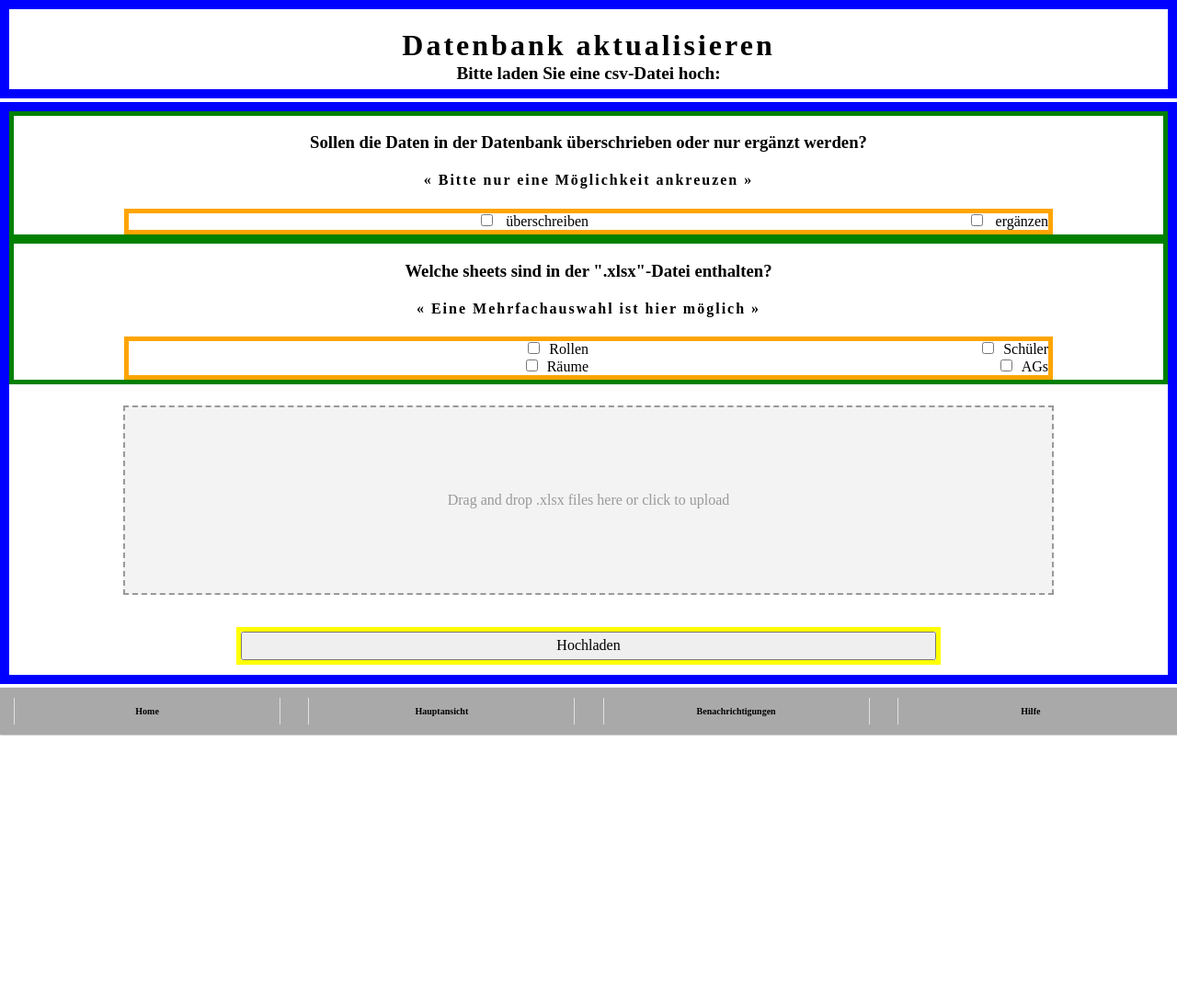
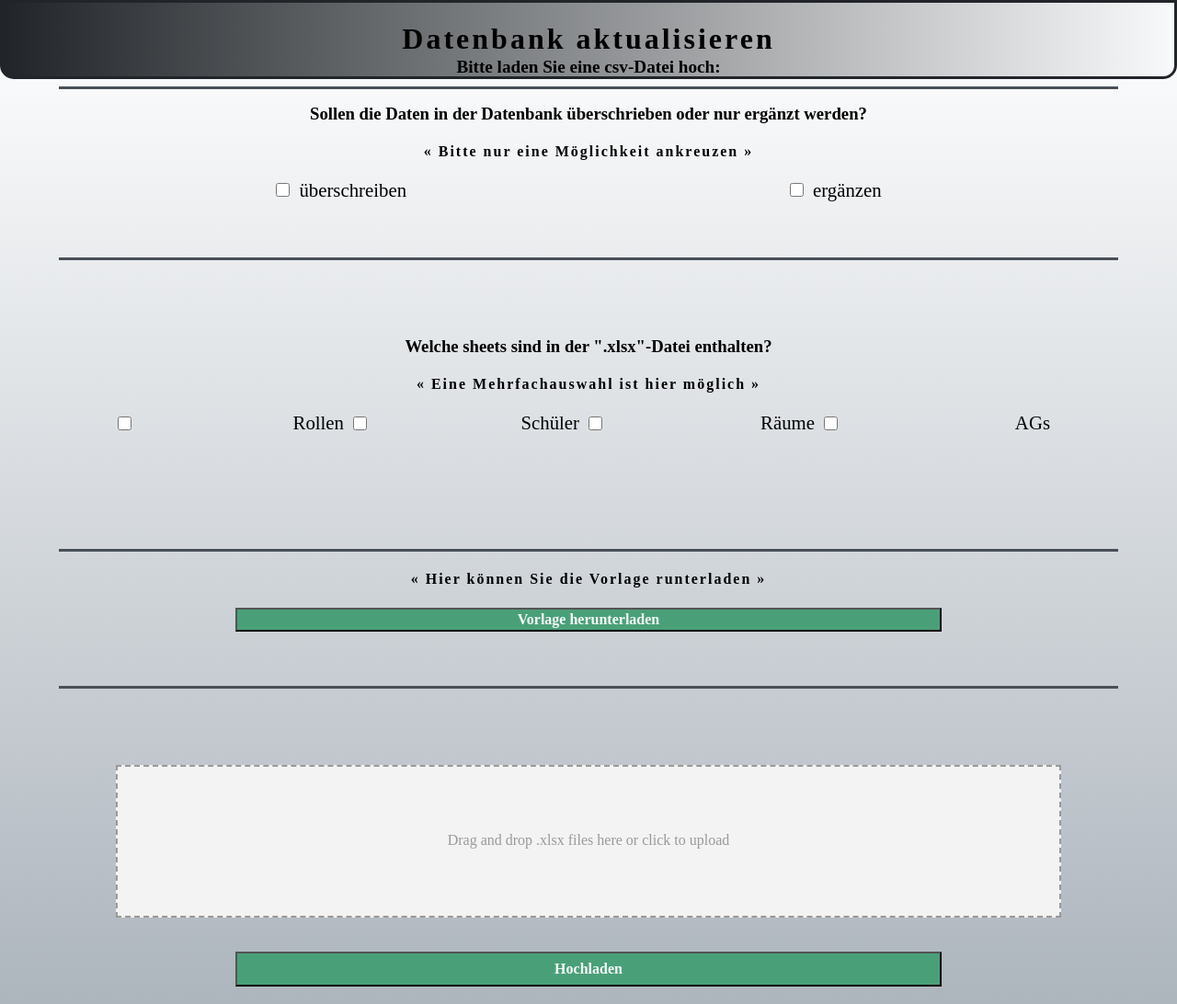
Before and after one commit to LegoStalin/koord-app-altenberge, a Django app: page /csv_import/ in a window 1280 px wide. Shown: the whole page at 92% size. Before the commit the page ends 800 px from the top, so only its background shows below. Run offline with Django 4.2, Linux system fonts and the light colour scheme.

Commit message:
style changes of page csv_import.html

```diff
--- a/koordapp/main_app/static/css/csv_import_style.css
+++ b/koordapp/main_app/static/css/csv_import_style.css
@@ -1,18 +1,28 @@
 :root {
   --primary: hsl(260, 100%, 80%);
+  --page_background: #f8f9fa;
+  --text_color: #212529;
 }
 .block_container {
   display: grid;
-  height: 98dvh;
-  grid-template-rows: 0.3fr 2fr 0.3fr;
+  height: 100dvh;
+  grid-template-rows: 0.3fr 2fr 0.5fr;
   grid-template-areas: "header" "content" "footer";
-  gap: 0.5%;
+  gap: 1%;
+  background-color: #f8f9fa;
+  width: 100vw;
 }
 .header_container {
   grid-area: header;
-  border: 10px solid #0000ff;
   text-align: center;
+  height: 10dvh;
   line-height: 5%;
+  background: linear-gradient(to left, #f8f9fa, #212529);
+  border-bottom-left-radius: 5px;
+  border-bottom-right-radius: 5px;
+  border-bottom-left-radius: 15px;
+  border-bottom-right-radius: 15px;
+  border: 3px solid #212529;
 }
 .header_container h1 {
   margin-top: 2%;
@@ -28,48 +38,81 @@
   letter-spacing: 2px;
 }
 .form_container {
-  border: 10px solid #0000ff;
   grid-area: content;
   display: grid;
-  grid-template-rows: 0.5fr 0.5fr 1.6fr 0.4fr;
-  grid-template-areas: "database_flags" "sheet_flags" "file_upload" "upload_button";
+  grid-template-rows: 0.5fr 0.5fr 0.5fr 0.8fr 0.3fr;
+  grid-template-areas: "database_flags" "sheet_flags" "dummy_download" "file_upload" "upload_button";
   text-align: center;
+  background: linear-gradient(to bottom, #f8f9fa, #adb5bd);
 }
 #database_flags {
   grid-area: database_flags;
-  border: 5px solid green;
   align-items: center;
+  position: relative;
+  margin-bottom: 5%;
+  padding-bottom: 5%;
+}
+
+.checkbox_container {
+  width: 80%;
+  margin: auto;
+}
+#database_flags .checkbox_container {
+  display: grid;
+  text-align: center;
+  grid-template-columns: 1fr 1fr;
+  grid-template-areas: "overwrite extend";
+  gap: 5%;
+}
+#database_flags .checkbox_container label:nth-child(1) {
+  grid-area: overwrite;
+}
+
+#database_flags .checkbox_container label:nth-child(2) {
+  grid-area: extend;
 }
 #sheet_flags {
   grid-area: sheet_flags;
-  border: 5px solid green;
+  position: relative;
 }
-.checkbox_container {
+#sheet_flags .checkbox_container {
+  margin-bottom: 5%;
+  padding-bottom: 5%;
   display: flex;
-  text-align: center;
+  flex-direction: row;
+  align-items: center;
   justify-content: space-around;
+}
+
+#sheet_flags .checkbox_container label {
+  display: flex;
   align-items: center;
-  flex-wrap: wrap;
-  width: 80%;
-  border: 5px solid orange;
-  margin: auto;
+  justify-content: space-between;
+  width: 100%;
+  margin-right: 10px;
+}
+
+#sheet_flags .checkbox_container input {
+  margin-right: 10px;
 }
 .checkbox_container input {
-  margin-right: 5%;
-}
-.checkbox_container input[type="checkbox"] {
-  margin: 0 10px;
+  width: 15px;
+  height: 15px;
+  margin-right: 1%;
 }
 .checkbox_container label {
-  text-align: right;
-}
-.checkbox_container > * {
-  flex-basis: 50%;
+  text-align: center;
+  font-size: 130%;
 }
 
+#dummy_download {
+  grid-area: dummy_download;
+  position: relative;
+  margin-bottom: 5%;
+  padding-bottom: 5%;
+}
 .dnd_file {
   grid-area: file_upload;
-  border: 5px solid green;
 }
 
 .dnd_file {
@@ -91,7 +134,6 @@
 }
 .upload_button {
   grid-area: upload_button;
-  border: 5px solid yellow;
   margin: auto;
   width: 60%;
   height: 50%;
@@ -100,17 +142,26 @@
   width: 100%;
   height: 100%;
   cursor: pointer;
+  background-color: #49a078;
+  color: var(--page_background);
+  font-weight: bold;
 }
 /*navbar css code*/
 .navbar_menu {
   display: flex;
-  height: 100%;
+  position: fixed;
+  height: 10dvh;
   justify-content: space-around;
   align-items: center;
-  background-color: #a9a9a9;
+  background: linear-gradient(to right, #f8f9fa, #212529);
+
   padding: 10px 0;
   box-shadow: 2px 2px 2px 2px rgba(0, 0, 0, 0.2);
   text-align: center;
+  border-top-left-radius: 15px;
+  border-top-right-radius: 15px;
+  border: 3px solid #212529;
+  width: 100vw;
 }
 
 .nav_item {
@@ -156,3 +207,33 @@
 #nav_help {
   height: 90%;
 }
+
+/* style changes */
+#database_flags::after,
+#sheet_flags::after,
+#dummy_download::after {
+  content: "";
+  position: absolute;
+  left: 5%; /* to center the border */
+  bottom: 0;
+  height: 3px; /* adjust as needed */
+  width: 90%;
+  background-color: #495057;
+}
+
+#database_flags::before {
+  content: "";
+  position: absolute;
+  left: 5%; /* to center the border */
+  top: 0;
+  height: 3px; /* adjust as needed */
+  width: 90%;
+  background-color: #495057;
+}
+.content_container input[type="submit"] {
+  width: 60%;
+  height: 30%;
+  font-weight: bold;
+  background-color: #49a078;
+  color: var(--page_background);
+}
--- a/koordapp/main_app/templates/csv_import/csv_import.html
+++ b/koordapp/main_app/templates/csv_import/csv_import.html
@@ -12,19 +12,23 @@
             <h3>Sollen die Daten in der Datenbank überschrieben oder nur ergänzt werden?</h3>
             <h4>« Bitte nur eine Möglichkeit ankreuzen »</h4>
             <div class="checkbox_container">
-                <label><input type="checkbox" name="checkbox_database" value="option_overwrite"> überschreiben</label><br>
-                <label><input type="checkbox" name="checkbox_database" value="option_extend"> ergänzen</label><br>
+                <label><input type="checkbox" name="checkbox_database" value="option_overwrite"> überschreiben</label>
+                <label><input type="checkbox" name="checkbox_database" value="option_extend"> ergänzen</label>
             </div>
         </div>
         <div id="sheet_flags" class="content_container">
             <h3>Welche sheets sind in der ".xlsx"-Datei enthalten?</h3>
             <h4>« Eine Mehrfachauswahl ist hier möglich »</h4>
             <div class="checkbox_container">
-            <label><input type="checkbox" name="checkbox_sheet" value="option_user">Rollen</label><br>
-            <label><input type="checkbox" name="checkbox_sheet" value="option_user">Schüler</label><br>
-            <label><input type="checkbox" name="checkbox_sheet" value="option_room">Räume</label><br>
-            <label><input type="checkbox" name="checkbox_sheet" value="option_ag">AGs</label><br>
+                <label><input type="checkbox" name="checkbox_sheet" value="option_user">Rollen</label>
+                <label><input type="checkbox" name="checkbox_sheet" value="option_pupil">Schüler</label>
+                <label><input type="checkbox" name="checkbox_sheet" value="option_room">Räume</label>
+                <label><input type="checkbox" name="checkbox_sheet" value="option_ag">AGs</label>
             </div>
+        </div>
+        <div class="content_container" id="dummy_download">
+            <h4>« Hier können Sie die Vorlage runterladen »</h4>
+            <input type="submit" value="Vorlage herunterladen">
         </div>
         <div class="dnd_file"><input type="file" id="file_input" accept=".xlsx" style="display: none;"></div>
         <div class= "upload_button"><input type="submit" value="Hochladen"></div>
```
